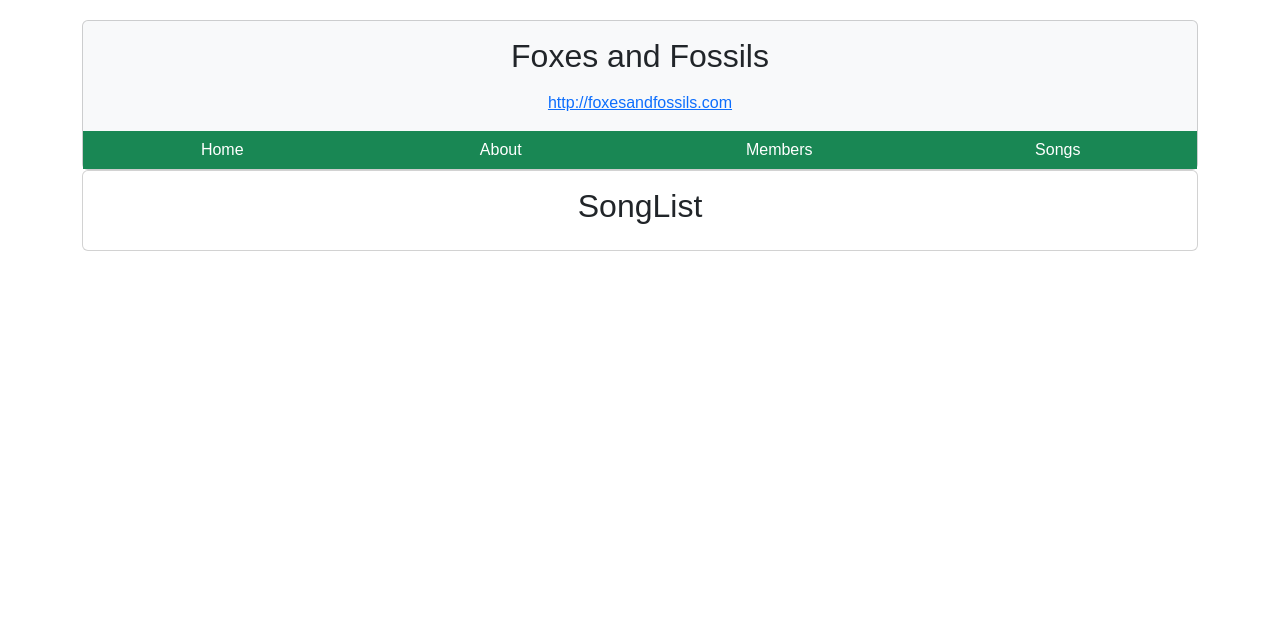
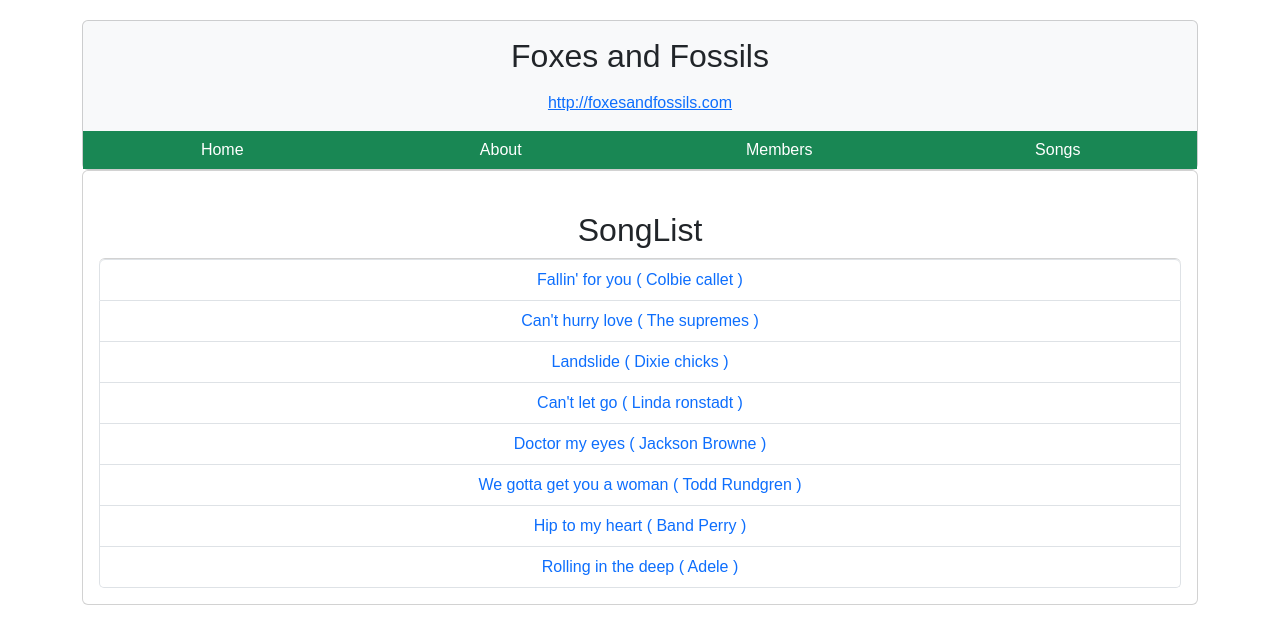
Before and after one commit to fanfarexo/quickstart-router-basic, a React (Vite) app: page /songs in a window 1280 px wide. Shown: the top 644 px of the page. Built offline with nearby package versions, Linux system fonts and the light colour scheme.

Commit message:
feat: useParams, 동적 URI 파라미터 추출

```diff
--- a/src/App.tsx
+++ b/src/App.tsx
@@ -5,10 +5,18 @@
 import Members from './pages/Members';
 import SongList from './pages/SongList';
 import { useState } from 'react';
+import SongDetail from './pages/SongDetail';
 
 export type MemberType = {
   name: string;
   photo: string;
+};
+
+export type SongType = {
+  id: number;
+  title: string;
+  musician: string;
+  youtube_link: string;
 };
 
 const App = () => {
@@ -21,6 +29,22 @@
     { name: 'Toby Ruckert', photo: 'photos/Toby.jpg' },
   ]);
 
+  const [songs] = useState<SongType[]>([
+    { id: 1, title: "Fallin' for you", musician: 'Colbie callet', youtube_link: 'PABUl_EX_hw' },
+    { id: 2, title: "Can't hurry love", musician: 'The supremes', youtube_link: 'EJDPhjQft04' },
+    { id: 3, title: 'Landslide', musician: 'Dixie chicks', youtube_link: 'V2N7gYom9-A' },
+    { id: 4, title: "Can't let go", musician: 'Linda ronstadt', youtube_link: 'P-EpGKXmoe4' },
+    { id: 5, title: 'Doctor my eyes', musician: 'Jackson Browne', youtube_link: '7JlFKS_1oZk' },
+    {
+      id: 6,
+      title: 'We gotta get you a woman',
+      musician: 'Todd Rundgren',
+      youtube_link: 'EyUjbBViAGE',
+    },
+    { id: 7, title: 'Hip to my heart', musician: 'Band Perry', youtube_link: 'vpLCFnD9LFo' },
+    { id: 8, title: 'Rolling in the deep', musician: 'Adele', youtube_link: 'EvK8pDK6IQU' },
+  ]);
+
   return (
     <Router>
       <div className='container'>
@@ -29,7 +53,8 @@
           <Route path='/' element={<Home />} />
           <Route path='/about' element={<About title={'여우와 늙다리들'} />} />
           <Route path='/members' element={<Members members={members} />} />
-          <Route path='/songs' element={<SongList />} />
+          <Route path='/songs' element={<SongList songs={songs} />} />
+          <Route path='/songs/:id' element={<SongDetail songs={songs} />} />
         </Routes>
       </div>
     </Router>
--- /dev/null
+++ b/src/pages/SongDetail.tsx
@@ -0,0 +1,44 @@
+import { useNavigate, useParams } from 'react-router';
+import { SongType } from '../App';
+import { useEffect, useState } from 'react';
+import { Link } from 'react-router-dom';
+
+type Props = {
+  songs: SongType[];
+};
+type SongParam = { id?: string };
+
+const SongDetail = (props: Props) => {
+  const { id } = useParams<SongParam>();
+  const navigate = useNavigate();
+  const [title, setTitle] = useState<string>('');
+  const [musician, setMusician] = useState<string>('');
+  const [link, setLink] = useState<string>('');
+  const YOUTUBE_LINK = 'https:/m.youtube.com/watch?v=';
+
+  useEffect(() => {
+    const song = props.songs.find((song) => song.id === parseInt(id ? id : '', 10));
+    if (song) {
+      setTitle(song.title ? song.title : '');
+      setMusician(song.musician ? song.musician : '');
+      setLink(song.youtube_link ? YOUTUBE_LINK + song.youtube_link : '');
+    } else {
+      navigate('/songs');
+    }
+  }, [id, navigate, props.songs]);
+
+  return (
+    <div className='mt-5'>
+      <h2>{title}</h2>
+      <p>Original Musician : {musician}</p>
+      <p>
+        <a href={link} target='new'>
+          View Youtube
+        </a>
+      </p>
+      <Link to='/songs'>Return SongList</Link>
+    </div>
+  );
+};
+
+export default SongDetail;
--- a/src/pages/SongList.tsx
+++ b/src/pages/SongList.tsx
@@ -1,7 +1,25 @@
-const SongList = () => {
+import { Link } from 'react-router-dom';
+import { SongType } from '../App';
+
+type Props = {
+  songs: SongType[];
+};
+
+const SongList = (props: Props) => {
+  const list = props.songs.map((song) => {
+    return (
+      <li className='list-group-item' key={song.id}>
+        <Link to={`/songs/${song.id}`} style={{ textDecoration: 'none' }}>
+          {song.title} ( {song.musician} )
+        </Link>
+      </li>
+    );
+  });
+
   return (
     <div className='card card-body'>
-      <h2>SongList</h2>
+      <h2 className='mt-4 mb-2'>SongList</h2>
+      <ul className='list-group'>{list}</ul>
     </div>
   );
 };
```
